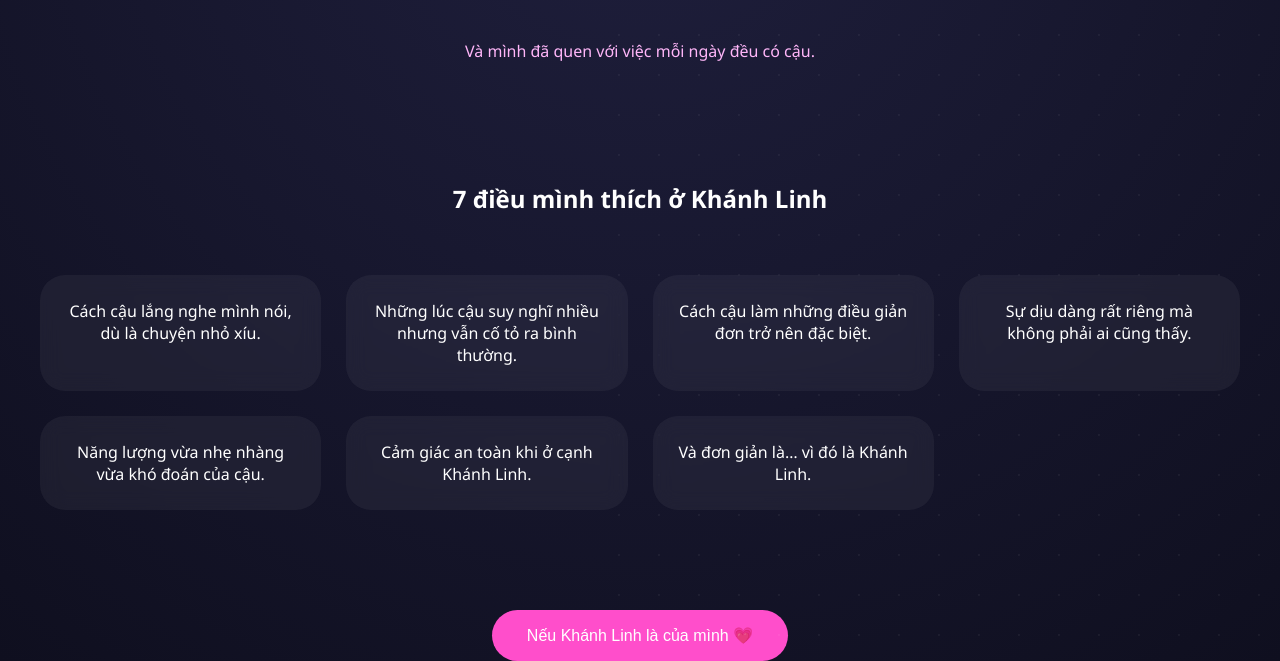
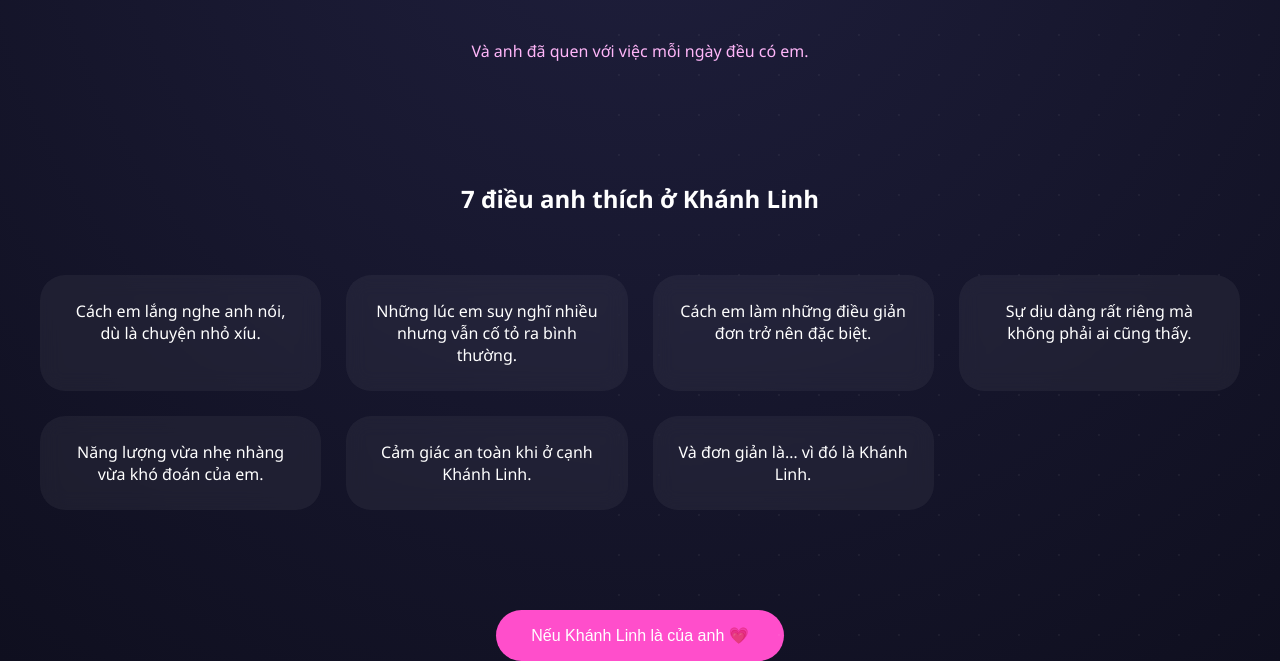
Before and after one commit to furinadegoat/anniversary, a plain HTML site: page index.html in a window 1280 px wide. Shown: the part 164-825 px from the top of the page. Drawn offline with Linux system fonts and the light colour scheme.

Commit message:
Update references from 'mình' to 'anh' in index.html

```diff
--- a/index.html
+++ b/index.html
@@ -127,26 +127,26 @@ button{
 <body>
 
 <h1><span class="typing">7 ngày có Khánh Linh ✨</span></h1>
-<p style="color:#ffb6f9">Và mình đã quen với việc mỗi ngày đều có cậu.</p>
+<p style="color:#ffb6f9">Và anh đã quen với việc mỗi ngày đều có em.</p>
 
 <div class="section">
-    <h2>7 điều mình thích ở Khánh Linh</h2>
+    <h2>7 điều anh thích ở Khánh Linh</h2>
     <div class="cards">
-        <div class="card">Cách cậu lắng nghe mình nói, dù là chuyện nhỏ xíu.</div>
-        <div class="card">Những lúc cậu suy nghĩ nhiều nhưng vẫn cố tỏ ra bình thường.</div>
-        <div class="card">Cách cậu làm những điều giản đơn trở nên đặc biệt.</div>
+        <div class="card">Cách em lắng nghe anh nói, dù là chuyện nhỏ xíu.</div>
+        <div class="card">Những lúc em suy nghĩ nhiều nhưng vẫn cố tỏ ra bình thường.</div>
+        <div class="card">Cách em làm những điều giản đơn trở nên đặc biệt.</div>
         <div class="card">Sự dịu dàng rất riêng mà không phải ai cũng thấy.</div>
-        <div class="card">Năng lượng vừa nhẹ nhàng vừa khó đoán của cậu.</div>
+        <div class="card">Năng lượng vừa nhẹ nhàng vừa khó đoán của em.</div>
         <div class="card">Cảm giác an toàn khi ở cạnh Khánh Linh.</div>
         <div class="card">Và đơn giản là… vì đó là Khánh Linh.</div>
     </div>
 </div>
 
-<button onclick="showMessage()">Nếu Khánh Linh là của mình 💗</button>
+<button onclick="showMessage()">Nếu Khánh Linh là của anh 💗</button>
 
 <div id="hiddenMessage">
     Cảm ơn vì 7 ngày vừa rồi.
-    Mình mong sẽ còn rất nhiều lần "7 ngày" như thế nữa, cùng Khánh Linh. ✨
+    anh mong sẽ còn rất nhiều lần "7 ngày" như thế nữa, cùng Khánh Linh. ✨
 </div>
 
 <script>
```
